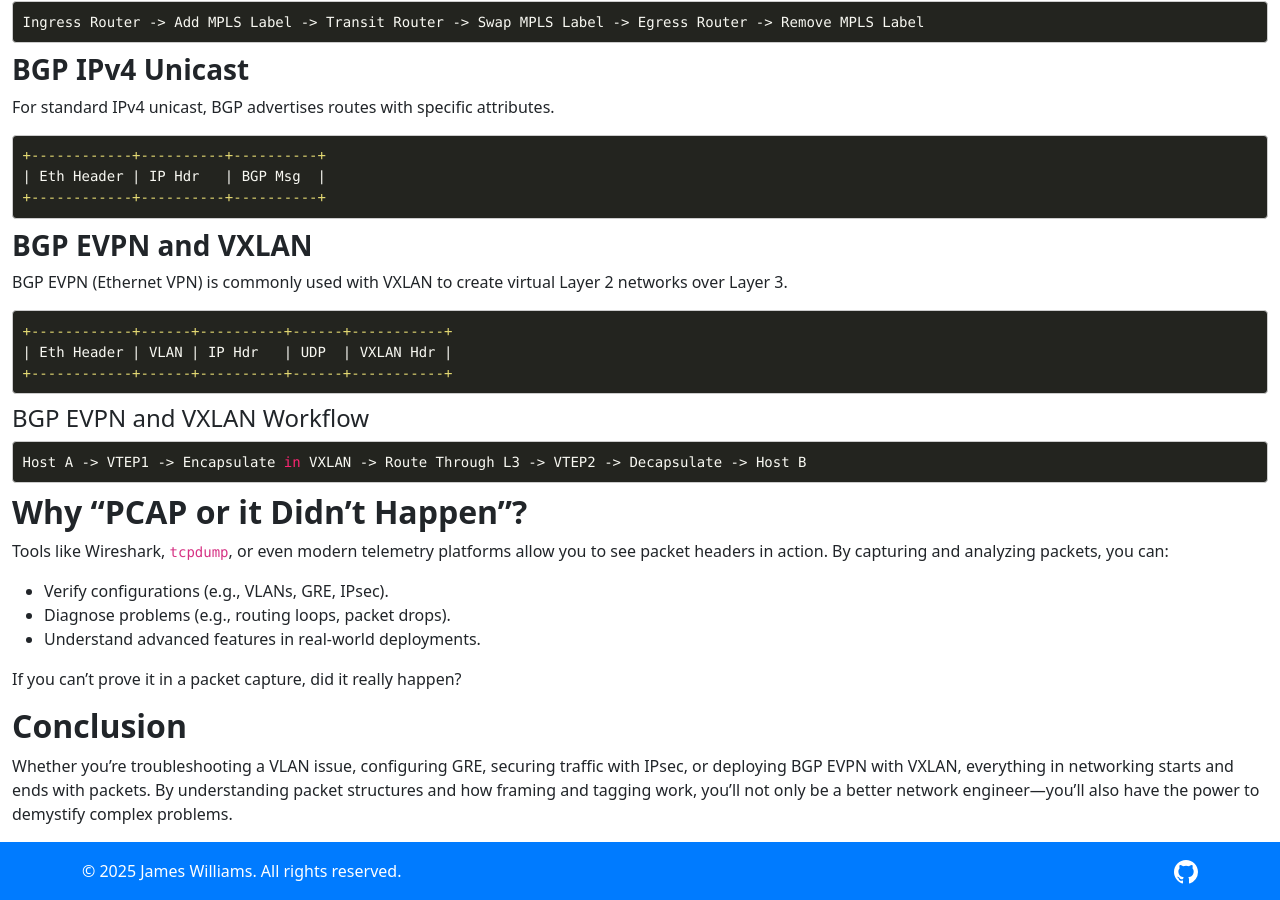
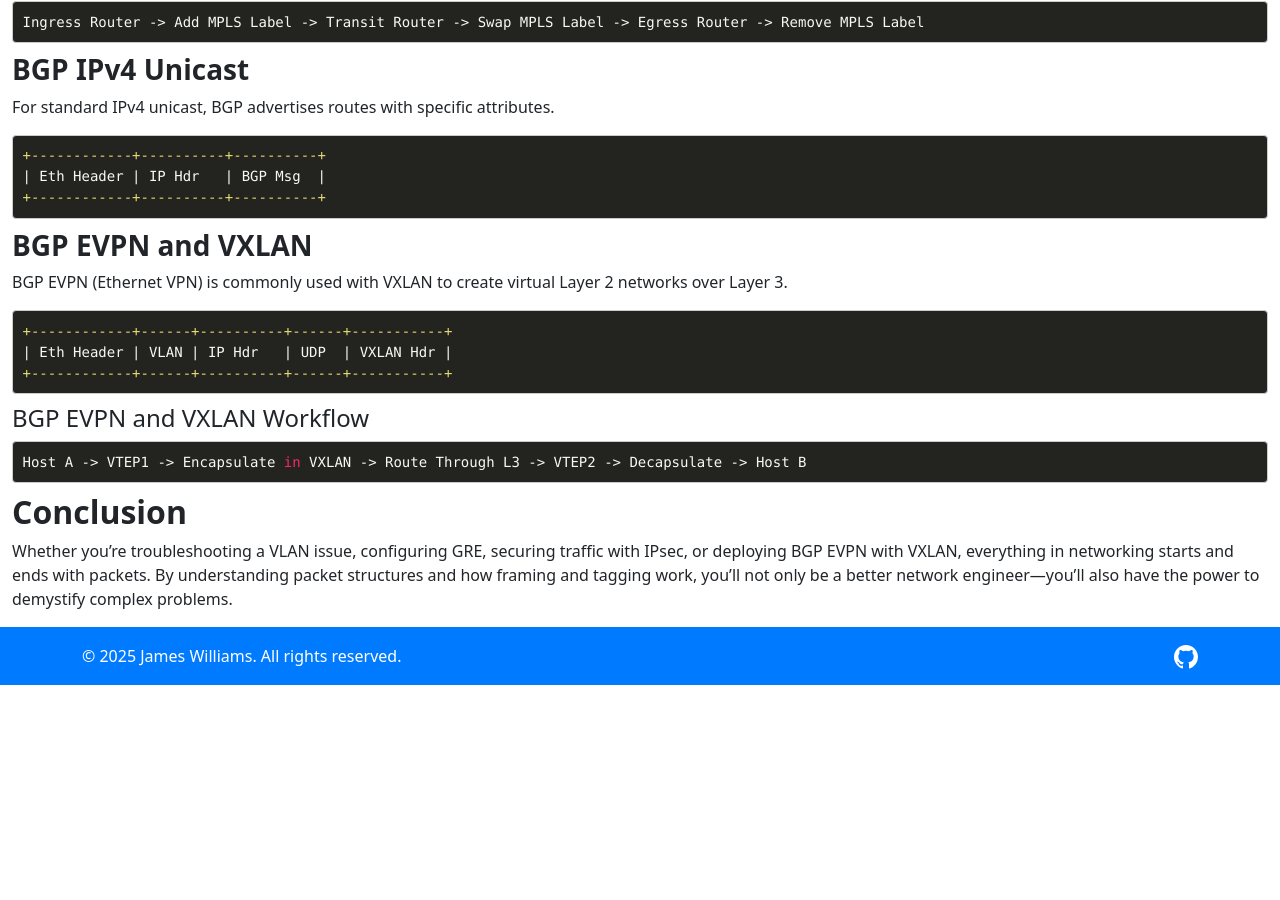
Before and after one commit to jtdub/jtdub.com, a Jekyll site: the page built from _posts/2025-01-25-pcap-or-it-didnt-happen.md, in a window 1280 px wide and 900 px high, scrolled down 2876 px. Built offline with Jekyll 4.4.1, drawn with Linux system fonts in a browser that asks for light colours; nearby versions of some CDN libraries; after the commit the page ends 3561 px from its top, so only the background shows below that.

Commit message:
update the blog

````diff
--- a/_posts/2025-01-25-pcap-or-it-didnt-happen.md
+++ b/_posts/2025-01-25-pcap-or-it-didnt-happen.md
@@ -172,15 +172,6 @@ BGP EVPN (Ethernet VPN) is commonly used with VXLAN to create virtual Layer 2 ne
 Host A -> VTEP1 -> Encapsulate in VXLAN -> Route Through L3 -> VTEP2 -> Decapsulate -> Host B
 ```
 
-## **Why “PCAP or it Didn’t Happen”?**
-
-Tools like Wireshark, `tcpdump`, or even modern telemetry platforms allow you to see packet headers in action. By capturing and analyzing packets, you can:
-- Verify configurations (e.g., VLANs, GRE, IPsec).
-- Diagnose problems (e.g., routing loops, packet drops).
-- Understand advanced features in real-world deployments.
-
-If you can’t prove it in a packet capture, did it really happen?
-
 ## **Conclusion**
 
 Whether you’re troubleshooting a VLAN issue, configuring GRE, securing traffic with IPsec, or deploying BGP EVPN with VXLAN, everything in networking starts and ends with packets. By understanding packet structures and how framing and tagging work, you’ll not only be a better network engineer—you’ll also have the power to demystify complex problems.
````
